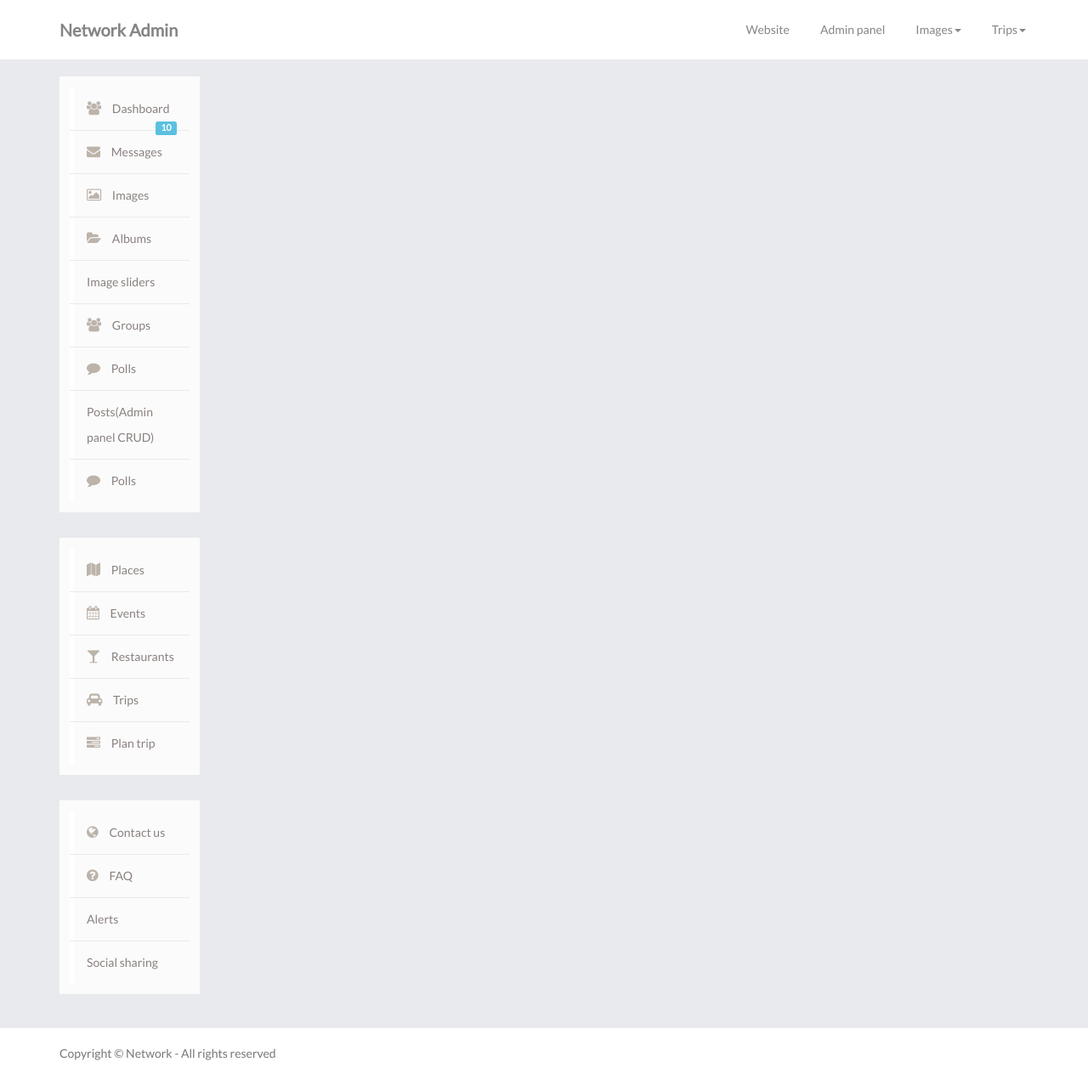
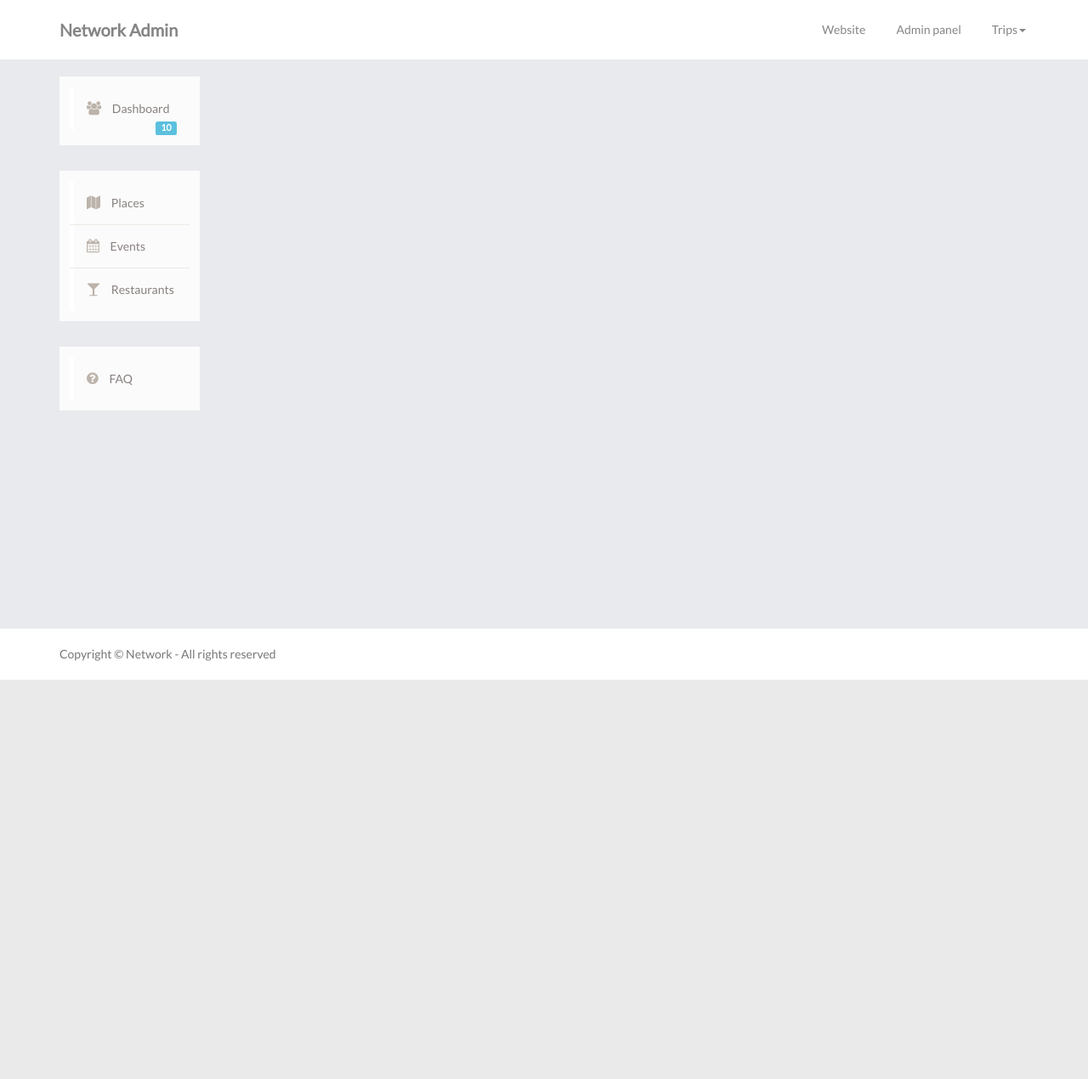
Before and after one commit to Bodiamost/phpproject, a PHP site: page /phpmail/admin.php in a window 1280 px wide. Shown: the whole page at 85% size. After the commit the page ends 800 px from the top, so only its background shows below. Run offline with PHP 8.4, Linux system fonts and the light colour scheme.

Commit message:
Navigation clean for Final Commit

```diff
--- a/admin.php
+++ b/admin.php
@@ -54,24 +54,12 @@ if(isset($_GET['feature']))
             <li><a href="admin.php">Admin panel</a></li>
             <li class="dropdown">
               <a href="#" class="dropdown-toggle" data-toggle="dropdown" role="button" aria-haspopup="true" aria-expanded="false">
-                Images<span class="caret"></span>
-              </a>
-              <ul class="dropdown-menu">
-                <li><a href="admin.php">Explore</a></li>
-                <li><a href="admin.php">Albums</a></li>
-                <li><a href="admin.php">Images</a></li>
-              </ul>
-            </li>
-            <li class="dropdown">
-              <a href="#" class="dropdown-toggle" data-toggle="dropdown" role="button" aria-haspopup="true" aria-expanded="false">
                 Trips<span class="caret"></span>
               </a>
               <ul class="dropdown-menu">
                 <li><a href="admin.php?feature=places$action=viewlist">Places</a></li>
-                <li><a href="admin.php">Events</a></li>
-                <li><a href="admin.php">Restaurants</a></li>
-                <li><a href="admin.php">View trips</a></li>
-                <li><a href="admin.php">Plan a trip</a></li>
+                <li><a href="admin.php?feature=events&action=viewlist">Events</a></li>
+                <li><a href="admin.php?feature=cafes&action=viewlist">Restaurants</a></li>
               </ul>
             </li>
           </ul>
@@ -96,18 +84,6 @@ if(isset($_GET['feature']))
                       <span class="label label-info pull-right r-activity">10</span>
                     </a>
                   </li>
-                  <li>
-                    <a href="#">
-                      <i class="fa fa-envelope"></i> Messages
-                    </a>
-                  </li>
-                  <li><a href="#"> <i class="fa fa-image"></i> Images</a></li>
-                  <li><a href="#"> <i class="fa fa-folder-open"></i> Albums</a></li>
-                  <li><a href="#"> Image sliders</a></li>
-                  <li><a href="#"> <i class="fa fa-group"></i> Groups</a></li>
-                  <li><a href="#"> <i class="fa fa-comment"></i> Polls</a></li>
-                  <li><a href="#"> Posts(Admin panel CRUD)</a></li>
-                  <li><a href="#"> <i class="fa fa-comment"></i> Polls</a></li>
                 </ul>
               </div>
             </div>
@@ -118,8 +94,6 @@ if(isset($_GET['feature']))
                   <li><a href="admin.php?feature=places&action=viewlist"> <i class="fa fa-map"></i>  Places</a></li>
                   <li><a href="admin.php?feature=events&action=viewlist"> <i class="fa fa-calendar"></i> Events</a></li>
                   <li><a href="admin.php?feature=cafes&action=viewlist"> <i class="fa fa-glass"></i> Restaurants</a></li>
-                  <li><a href="admin.php?feature=trips&action=viewlist"> <i class="fa fa-car"></i> Trips</a></li>
-                  <li><a href="#"> <i class="fa fa-tasks"></i> Plan trip</a></li>
                 </ul>
               </div>
             </div>
@@ -127,10 +101,7 @@ if(isset($_GET['feature']))
             <div class="widget">
               <div class="widget-body">
                 <ul class="nav nav-pills nav-stacked">
-                  <li><a href="#"> <i class="fa fa-globe"></i> Contact us</a></li>
                   <li><a href="admin.php?feature=faq  "> <i class="fa fa-question-circle"></i> FAQ</a></li>
-                  <li><a href="#"> Alerts</a></li>
-                  <li><a href="#"> Social sharing</a></li>
                 </ul>
               </div>
             </div>
```
Also changed, not shown: home.php (+7 -20 lines).
